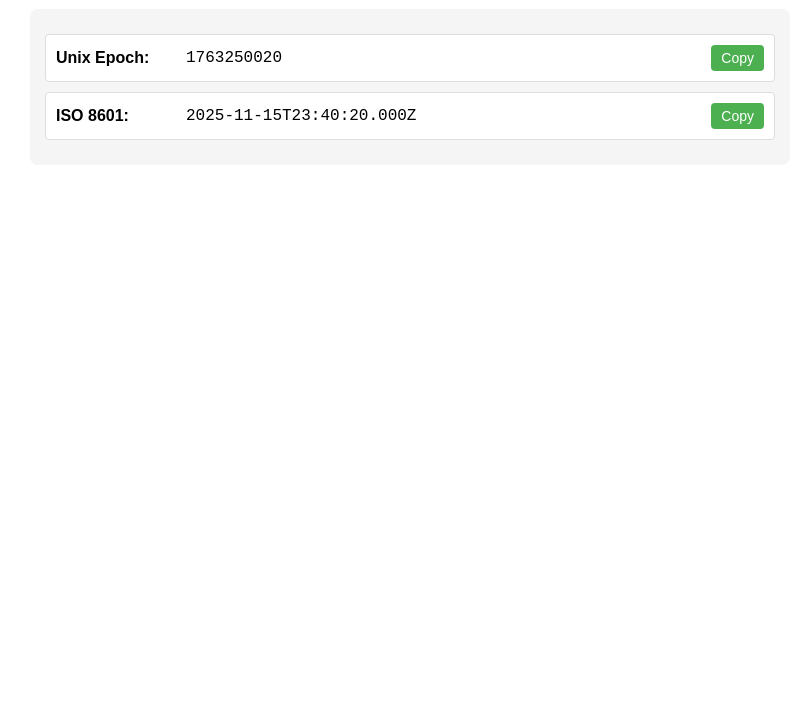
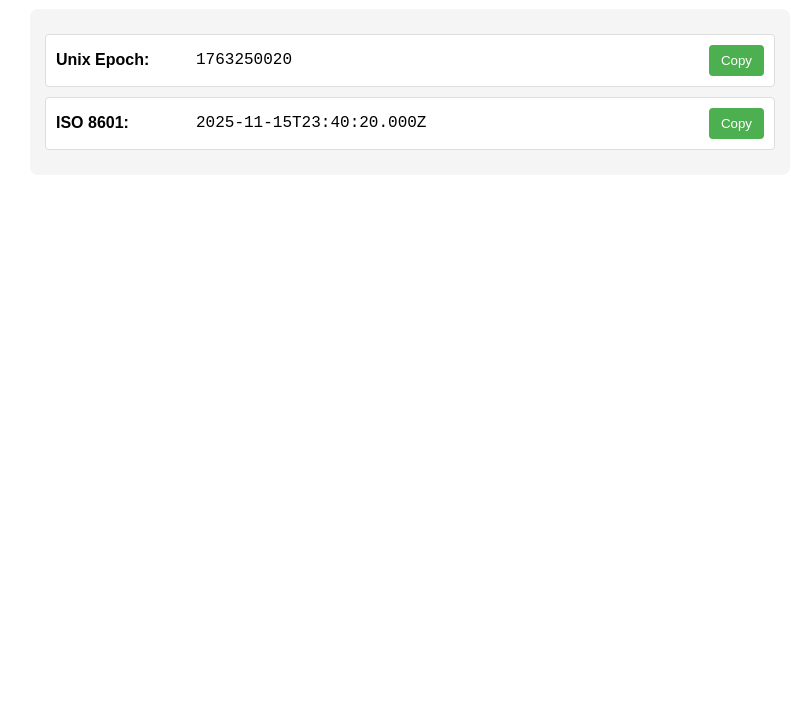
Before and after one commit to raffclar/web-tools, a website: page public/date/index.html in a window 1280 px wide. Shown: the part 76-800 px from the top of the page, without its empty margins (230-1036 px from the left). Drawn offline with Linux system fonts and the light colour scheme.

Commit message:
Fix buttons

```diff
--- a/public/date/index.css
+++ b/public/date/index.css
@@ -1,6 +1,7 @@
 @import url("../styles/reset.css");
 @import url("../styles/variables.css");
 @import url("../styles/global.css");
+@import url("../styles/inputs.css");
 
 body {
   font-family: Arial, sans-serif;
@@ -43,20 +44,6 @@ body {
   flex-grow: 1;
 }
 
-.copy-button {
-  background: #4caf50;
-  color: white;
-  border: none;
-  padding: 5px 10px;
-  border-radius: 4px;
-  cursor: pointer;
-  font-size: 14px;
-}
-
-.copy-button:hover {
-  background: #45a049;
-}
-
-.copy-button.copied {
+.button-group button.copied {
   background: #2196f3;
 }
--- a/public/date/index.html
+++ b/public/date/index.html
@@ -11,15 +11,15 @@
 
     <div id="result" class="result">
       <div class="datetime-container">
-        <div class="datetime-row">
+        <div class="datetime-row button-group">
           <span class="datetime-label">Unix Epoch:</span>
           <span id="unix-epoch" class="datetime-value"></span>
-          <button class="copy-button" data-target="unix-epoch">Copy</button>
+          <button data-target="unix-epoch">Copy</button>
         </div>
-        <div class="datetime-row">
+        <div class="datetime-row button-group">
           <span class="datetime-label">ISO 8601:</span>
           <span id="iso-datetime" class="datetime-value"></span>
-          <button class="copy-button" data-target="iso-datetime">Copy</button>
+          <button data-target="iso-datetime">Copy</button>
         </div>
       </div>
     </div>
--- a/public/date/index.js
+++ b/public/date/index.js
@@ -1,6 +1,6 @@
 document.addEventListener("DOMContentLoaded", () => {
   // Initialize copy buttons
-  document.querySelectorAll(".copy-button").forEach((button) => {
+  document.querySelectorAll(".button-group button").forEach((button) => {
     button.addEventListener("click", handleCopy);
   });
 
```
